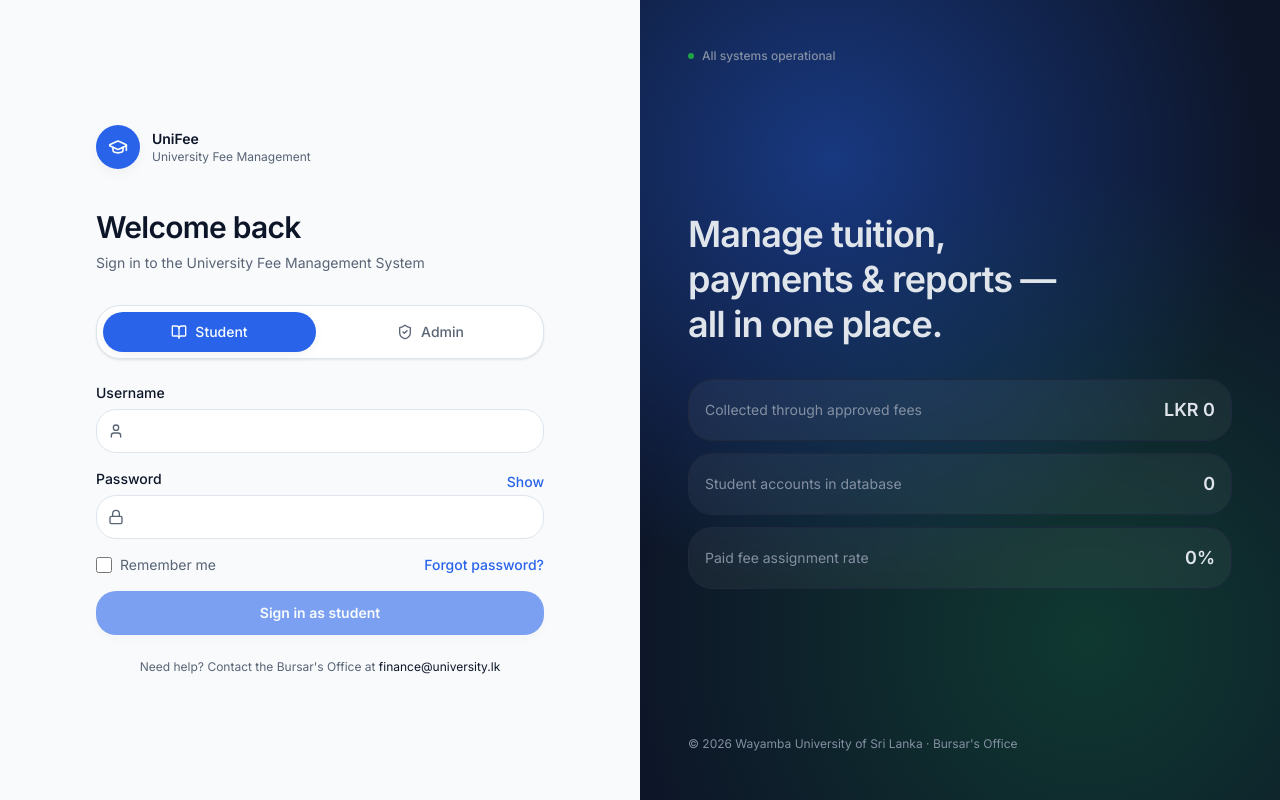
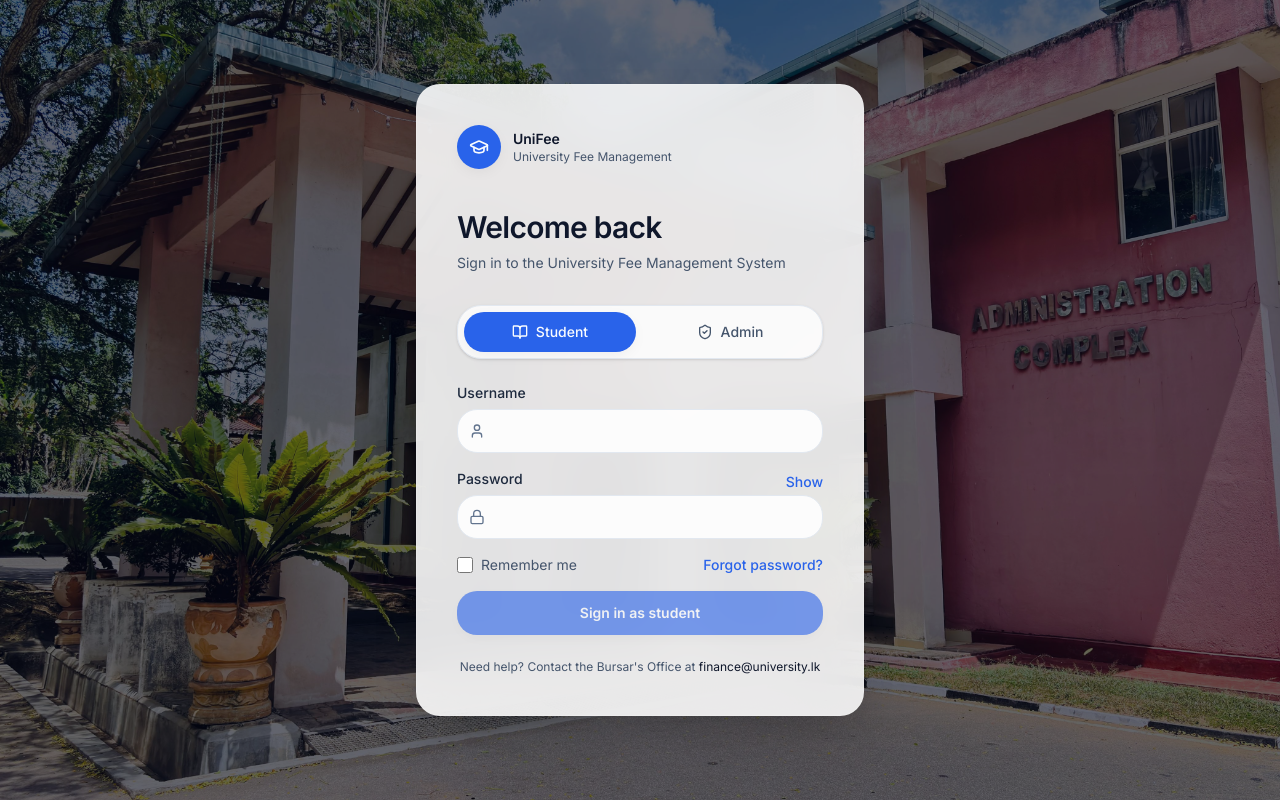
Before and after one commit to Hasindu-Sahan/student-due-monitoring-system, a Next.js app: page / in a window 1280 px wide. Built offline with nearby package versions, Linux system fonts and the light colour scheme; no server answers; the database is empty.

Commit message:
background added

```diff
--- a/src/app/page.tsx
+++ b/src/app/page.tsx
@@ -1,9 +1,10 @@
 "use client";
 
 import { useEffect, useState } from "react";
+import Image from "next/image";
 import { useRouter } from "next/navigation";
-import { GraduationCap, Lock, User, ShieldCheck, BookOpen } from "lucide-react";
-import { lkr } from "@/lib/data";
+import { BookOpen, GraduationCap, Lock, ShieldCheck, User } from "lucide-react";
+import adminBackground from "../../Admin.jpeg";
 
 type Stats = {
   totalPaid: number;
@@ -39,27 +40,28 @@ export default function LoginPage() {
   }, []);
 
   return (
-    <div className="min-h-screen bg-background">
-      <div className="mx-auto grid min-h-screen max-w-[1440px] grid-cols-1 lg:grid-cols-2">
-        {/* Left: form */}
-        <div className="flex items-center justify-center px-6 py-12 lg:px-16">
-          <div className="w-full max-w-md">
+    <div className="relative min-h-screen overflow-hidden bg-slate-950">
+      <Image src={adminBackground} alt="Admin background" fill priority className="object-cover" />
+      <div className="absolute inset-0 bg-slate-950/60" />
+
+      <div className="relative flex min-h-screen items-center justify-center px-6 py-12">
+        <div className="w-full max-w-md rounded-3xl border border-white/15 bg-white/88 p-8 shadow-2xl backdrop-blur-xl sm:p-10">
           <div className="mb-10 flex items-center gap-3">
             <div className="flex h-11 w-11 items-center justify-center rounded-2xl bg-primary text-primary-foreground shadow-soft">
               <GraduationCap className="h-5 w-5" />
             </div>
             <div>
-                <p className="text-sm font-semibold">UniFee</p>
-                <p className="text-xs text-muted-foreground">University Fee Management</p>
+              <p className="text-sm font-semibold text-slate-900">UniFee</p>
+              <p className="text-xs text-slate-600">University Fee Management</p>
             </div>
           </div>
 
-            <h1 className="text-3xl font-semibold tracking-tight">Welcome back</h1>
-            <p className="mt-2 text-sm text-muted-foreground">
+          <h1 className="text-3xl font-semibold tracking-tight text-slate-900">Welcome back</h1>
+          <p className="mt-2 text-sm text-slate-600">
             Sign in to the University Fee Management System
           </p>
 
-            <div className="mt-8 grid grid-cols-2 gap-2 rounded-2xl border bg-card p-1.5 shadow-card">
+          <div className="mt-8 grid grid-cols-2 gap-2 rounded-2xl border border-slate-200 bg-white/80 p-1.5 shadow-sm">
             {(["student", "admin"] as const).map((r) => (
               <button
                 key={r}
@@ -67,7 +69,7 @@ export default function LoginPage() {
                 className={`flex items-center justify-center gap-2 rounded-xl px-4 py-2.5 text-sm font-medium capitalize transition ${
                   role === r
                     ? "bg-primary text-primary-foreground shadow-soft"
-                      : "text-muted-foreground hover:text-foreground"
+                    : "text-slate-600 hover:text-slate-900"
                 }`}
               >
                 {r === "student" ? <BookOpen className="h-4 w-4" /> : <ShieldCheck className="h-4 w-4" />}
@@ -87,7 +89,6 @@ export default function LoginPage() {
               const nextPasswordError = password ? "" : "Password is required";
 
               if (nextUsernameError || nextPasswordError) {
-                  // field errors are surfaced below via aria-invalid descriptions
                 if (nextUsernameError) setUsernameError(nextUsernameError);
                 if (nextPasswordError) setPasswordError(nextPasswordError);
                 return;
@@ -109,17 +110,13 @@ export default function LoginPage() {
                 if (!res.ok) {
                   const friendly = data?.error ?? "Unable to sign in";
                   setError(friendly);
-                    // best-effort mapping to field-level errors
                   if (/username|email|invalid|user/i.test(friendly)) setUsernameError(friendly);
                   if (/password|invalid/i.test(friendly)) setPasswordError(friendly);
                   return;
                 }
 
-                  // Always store in localStorage for current session
                 localStorage.setItem("portalUser", JSON.stringify(data));
 
-                  // Route the user to the correct portal based on the
-                  // portal role returned by the server (student / admin / faculty).
                 const profileId = String(data.profileId ?? "").toUpperCase();
                 const isWelfare = profileId.includes("WEL001") || profileId.includes("WEL");
                 const isFas = profileId.includes("FAC001") || profileId.includes("FAS");
@@ -140,7 +137,7 @@ export default function LoginPage() {
                               : "/faculty"
                       : "/admin";
                 router.push(nextRoute);
-                } catch (err) {
+              } catch {
                 setError("Network error. Please check your connection and try again.");
               } finally {
                 setSigningIn(false);
@@ -148,11 +145,11 @@ export default function LoginPage() {
             }}
           >
             <div>
-                <label htmlFor="username" className="mb-1.5 block text-sm font-medium">
+              <label htmlFor="username" className="mb-1.5 block text-sm font-medium text-slate-800">
                 Username
               </label>
               <div className="relative">
-                  <User className="pointer-events-none absolute left-3 top-1/2 h-4 w-4 -translate-y-1/2 text-muted-foreground" />
+                <User className="pointer-events-none absolute left-3 top-1/2 h-4 w-4 -translate-y-1/2 text-slate-500" />
                 <input
                   id="username"
                   type="text"
@@ -163,7 +160,7 @@ export default function LoginPage() {
                   }}
                   aria-invalid={!!usernameError}
                   aria-describedby={usernameError ? "username-error" : undefined}
-                    className={`h-11 w-full rounded-xl border bg-card pl-10 pr-3 text-sm outline-none transition focus:border-primary focus:ring-4 focus:ring-primary/10 ${
+                  className={`h-11 w-full rounded-xl border border-slate-200 bg-white/90 pl-10 pr-3 text-sm text-slate-900 outline-none transition placeholder:text-slate-400 focus:border-primary focus:ring-4 focus:ring-primary/10 ${
                     usernameError ? "border-destructive/40" : ""
                   }`}
                 />
@@ -177,7 +174,7 @@ export default function LoginPage() {
 
             <div>
               <div className="flex items-center justify-between">
-                  <label htmlFor="password" className="mb-1.5 block text-sm font-medium">
+                <label htmlFor="password" className="mb-1.5 block text-sm font-medium text-slate-800">
                   Password
                 </label>
 
@@ -192,7 +189,7 @@ export default function LoginPage() {
               </div>
 
               <div className="relative">
-                  <Lock className="pointer-events-none absolute left-3 top-1/2 h-4 w-4 -translate-y-1/2 text-muted-foreground" />
+                <Lock className="pointer-events-none absolute left-3 top-1/2 h-4 w-4 -translate-y-1/2 text-slate-500" />
                 <input
                   id="password"
                   type={showPassword ? "text" : "password"}
@@ -203,7 +200,7 @@ export default function LoginPage() {
                   }}
                   aria-invalid={!!passwordError}
                   aria-describedby={passwordError ? "password-error" : undefined}
-                    className={`h-11 w-full rounded-xl border bg-card pl-10 pr-3 text-sm outline-none transition focus:border-primary focus:ring-4 focus:ring-primary/10 ${
+                  className={`h-11 w-full rounded-xl border border-slate-200 bg-white/90 pl-10 pr-3 text-sm text-slate-900 outline-none transition placeholder:text-slate-400 focus:border-primary focus:ring-4 focus:ring-primary/10 ${
                     passwordError ? "border-destructive/40" : ""
                   }`}
                 />
@@ -216,7 +213,7 @@ export default function LoginPage() {
             </div>
 
             <div className="flex items-center justify-between">
-                <label className="flex items-center gap-2 text-sm text-muted-foreground">
+              <label className="flex items-center gap-2 text-sm text-slate-600">
                 <input
                   type="checkbox"
                   checked={rememberMe}
@@ -248,46 +245,11 @@ export default function LoginPage() {
               {signingIn ? "Signing in..." : `Sign in as ${role}`}
             </button>
 
-              <p className="pt-2 text-center text-xs text-muted-foreground">
-                Need help? Contact the Bursar's Office at{" "}
-                <span className="text-foreground">finance@university.lk</span>
+            <p className="pt-2 text-center text-xs text-slate-600">
+              Need help? Contact the Bursar&apos;s Office at{" "}
+              <span className="text-slate-900">finance@university.lk</span>
             </p>
           </form>
-          </div>
-        </div>
-
-        {/* Right: illustration */}
-        <div className="relative hidden overflow-hidden bg-sidebar lg:block">
-          <div className="absolute inset-0 bg-[radial-gradient(circle_at_30%_20%,rgba(37,99,235,0.45),transparent_55%),radial-gradient(circle_at_70%_80%,rgba(22,163,74,0.25),transparent_60%)]" />
-          <div className="relative flex h-full flex-col justify-between p-12 text-sidebar-foreground">
-            <div className="flex items-center gap-2 text-xs font-medium text-sidebar-muted">
-              <span className="h-1.5 w-1.5 rounded-full bg-success" />
-              All systems operational
-            </div>
-
-            <div className="space-y-8">
-              <h2 className="text-4xl font-semibold leading-tight tracking-tight">
-                Manage tuition,<br />payments & reports —<br />all in one place.
-              </h2>
-
-              <div className="grid gap-3">
-                {[
-                  { v: lkr(stats.totalPaid), l: "Collected through approved fees" },
-                  { v: stats.totalStudents.toLocaleString("en-LK"), l: "Student accounts in database" },
-                  { v: `${stats.paymentRate}%`, l: "Paid fee assignment rate" },
-                ].map((s) => (
-                  <div key={s.l} className="flex items-center justify-between rounded-2xl border border-sidebar-border bg-white/5 p-4 backdrop-blur">
-                    <span className="text-sm text-sidebar-muted">{s.l}</span>
-                    <span className="text-lg font-semibold">{s.v}</span>
-                  </div>
-                ))}
-              </div>
-            </div>
-
-            <p className="text-xs text-sidebar-muted">
-              © 2026 Wayamba University of Sri Lanka · Bursar's Office
-            </p>
-          </div>
         </div>
       </div>
     </div>
```
Also changed, not shown: Admin.jpeg (added). Lines whose indentation alone changed are shown as unchanged.
